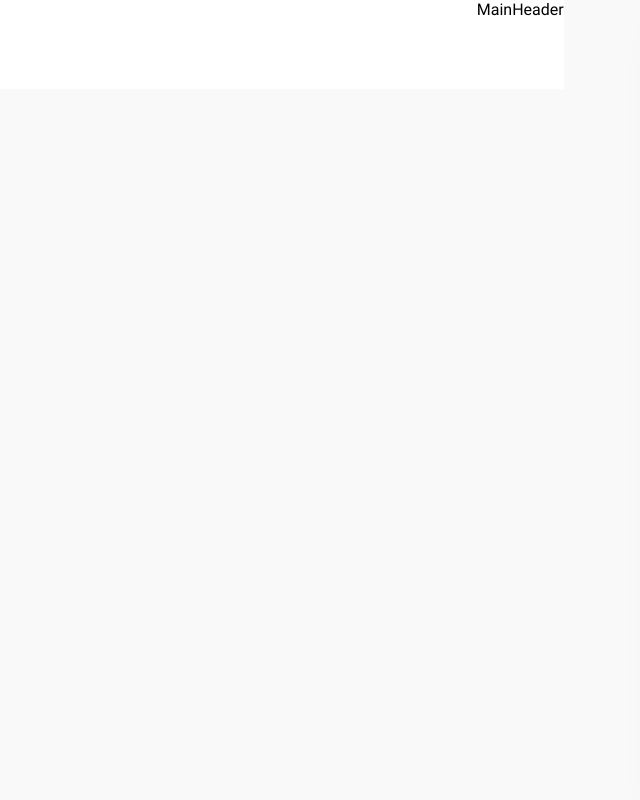
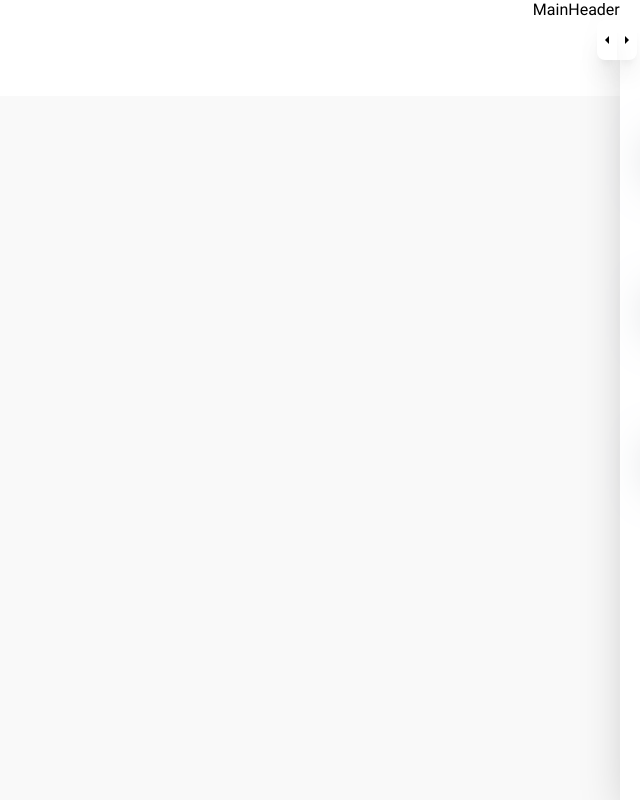
Before and after one commit to orgamiryazdani/admin-panel-shop, a React (Vite) app: page / in a window 1280 px wide. Shown: the whole page, without its empty margins (640-1280 px from the left). Built offline with nearby package versions, Linux system fonts and the light colour scheme.

Commit message:
change type and style app layout , right menu

```diff
--- a/package.json
+++ b/package.json
@@ -13,6 +13,7 @@
     "@reduxjs/toolkit": "^2.2.1",
     "@tanstack/react-query": "^5.28.4",
     "axios": "^1.6.8",
+    "clsx": "^2.1.0",
     "react": "^18.2.0",
     "react-dom": "^18.2.0",
     "react-hot-toast": "^2.4.1",
--- /dev/null
+++ b/src/app/store.ts
@@ -0,0 +1,13 @@
+import { configureStore } from '@reduxjs/toolkit'
+import menuReducer from '../features/menu/menuSlice'
+
+export const store = configureStore({
+    reducer: {
+        menu: menuReducer,
+    },
+})
+
+// Infer the `RootState` and `AppDispatch` types from the store itself
+export type RootState = ReturnType<typeof store.getState>
+// Inferred type: {posts: PostsState, comments: CommentsState, users: UsersState}
+export type AppDispatch = typeof store.dispatch
--- /dev/null
+++ b/src/features/menu/menuSlice.ts
@@ -0,0 +1,38 @@
+import { createSlice } from '@reduxjs/toolkit'
+
+export interface CounterState {
+  menuValue: boolean;
+  hideMenuValue: boolean;
+}
+
+const initialState: CounterState = {
+  menuValue: localStorage.getItem("menu") === "true" || false,
+  hideMenuValue: localStorage.getItem("hideMenu") === "true" || false,
+}
+
+export const menuSlice = createSlice({
+  name: 'menu',
+  initialState,
+  reducers: {
+    openMenu: (state) => {
+      localStorage.setItem("menu", true.toString());
+      localStorage.setItem("hideMenu", false.toString());
+      state.menuValue = true;
+      state.hideMenuValue = false;
+    },
+    closeMenu: (state) => {
+      localStorage.setItem("menu", false.toString());
+      state.menuValue = false;
+      state.hideMenuValue = false;
+    },
+    hideMenu: (state) => {
+      localStorage.setItem("hideMenu", true.toString());
+      state.hideMenuValue = true;
+      state.menuValue = false;
+    },
+  },
+})
+
+export const { openMenu, closeMenu, hideMenu } = menuSlice.actions
+
+export default menuSlice.reducer
--- a/src/index.css
+++ b/src/index.css
@@ -50,7 +50,9 @@
 }
 
 body {
-  background: #f9f9f9;
+  width: 100vw;
+  height: 100vh;
+  /* overflow: hidden; */
 }
 
 @layer components {
--- a/src/pages/Products.tsx
+++ b/src/pages/Products.tsx
@@ -1,7 +1,7 @@
 import AppLayout from "../ui/AppLayout";
 
 const Products = () => {
-  return <AppLayout>Products</AppLayout>;
+  return <AppLayout><div>products</div></AppLayout>;
 };
 
 export default Products;
--- a/src/types/MenuItem.ts
+++ b/src/types/MenuItem.ts
@@ -11,4 +11,4 @@ export type menuItem = {
         path: string;
         icon: IconType | any;
     }[]
-}[];
+};
--- a/src/ui/AppLayout.tsx
+++ b/src/ui/AppLayout.tsx
@@ -1,22 +1,38 @@
 import { ReactNode } from "react";
 import MainHeader from "./header/MainHeader";
 import MainMenu from "./menu/MainMenu";
+import { useSelector } from "react-redux";
+import { RootState } from "../app/store";
 
 type Props = {
   children?: ReactNode;
 };
 
 const AppLayout = ({ children }: Props) => {
+  const { menuValue, hideMenuValue } = useSelector(
+    (state: RootState) => state.menu,
+  );
+
   return (
-    <div className='grid grid-cols-12 grid-rows-9 w-screen h-screen max-w-[1400px]'>
-      <div className='row-span-1 col-start-3 col-end-13 bg-white'>
-        <MainHeader />
-      </div>
-      <div className='col-start-1 col-end-1 row-start-1 row-end-10 shadow-2xl bg-white'>
+    <div className='flex flex-row h-screen max-w-[1400px]'>
+      <div
+        className={`${menuValue ? "w-[20%]" : "w-[8.3%]"} ${
+          hideMenuValue ? "!w-[0%]" : "w-1/5"
+        } relative transition-all duration-300 ease-in-out h-ful bg-secondary-100 shadow-2xl z-10`}>
         <MainMenu />
       </div>
-      <div className='col-start-3 col-end-13 row-start-2 row-end-10 '>
-        {children}
+      <div
+        className={`flex flex-col transition-all duration-300 ease-in-out ${
+          menuValue
+            ? "w-[80%]"
+            : hideMenuValue == false
+            ? "w-[91.7%]"
+            : "w-[100%]"
+        } `}>
+        <div className={`h-[12%] w-full bg-secondary-100`}>
+          <MainHeader />
+        </div>
+        <div className='h-[88%] w-full bg-secondary-200'>{children}</div>
       </div>
     </div>
   );
--- a/src/ui/menu/RightMenu.tsx
+++ b/src/ui/menu/RightMenu.tsx
@@ -10,9 +10,11 @@ import { FaUsers } from "react-icons/fa";
 import { Link, useLocation } from "react-router-dom";
 import { IoAddOutline } from "react-icons/io5";
 import { BsFillBoxSeamFill } from "react-icons/bs";
-import { useState } from "react";
+import { useDispatch, useSelector } from "react-redux";
+import { closeMenu, hideMenu, openMenu } from "../../features/menu/menuSlice";
+import { RootState } from "../../app/store";
 
-const menuItems: menuItem = [
+const menuItems: menuItem[] = [
   {
     id: 1,
     title: "محصولات",
@@ -36,7 +38,7 @@ const menuItems: menuItem = [
       {
         id: 1,
         title: "اضافه کردن دسته بندی",
-        path: "/addProduct",
+        path: "/add-category",
         icon: <IoAddOutline />,
       },
     ],
@@ -50,7 +52,7 @@ const menuItems: menuItem = [
       {
         id: 1,
         title: "اضافه کردن کاربر",
-        path: "/addProduct",
+        path: "/user",
         icon: <IoAddOutline />,
       },
     ],
@@ -59,44 +61,56 @@ const menuItems: menuItem = [
 
 const RightMenu = () => {
   const { pathname } = useLocation();
-  const [menu, setMenu] = useState(true);
+
+  const { menuValue, hideMenuValue } = useSelector(
+    (state: RootState) => state.menu,
+  );
+  const dispatch = useDispatch();
+
+  const checkMenuTrue = (item: menuItem) => {
+    if (item.subset?.some((s) => pathname == s.path)) {
+      return true;
+    } else if (item.path == pathname) {
+      return true;
+    }
+  };
 
   return (
+    <>
       <div
-      className={`h-full duration-300 ease-in-out ${
-        menu ? "w-full" : "w-28"
+        className={`w-full h-20 flex items-center justify-center absolute top-0 z-10 ${
+          hideMenuValue ? "-left-0" : "-left-14"
+        } ${!menuValue ? "visible" : "hidden"} }`}>
+        <div
+          onClick={() => dispatch(hideMenu())}
+          className='w-5 h-10 rounded-r-lg cursor-pointer shadow-xl flex items-center justify-center bg-secondary-100'>
+          <IoMdArrowDropright />
+        </div>
+        <div
+          onClick={() => dispatch(openMenu())}
+          className='w-5 h-10 rounded-l-lg cursor-pointer shadow-xl flex items-center justify-center bg-secondary-100'>
+          <IoMdArrowDropleft />
+        </div>
+      </div>
+      <div
+        className={`h-full duration-300 ease-in-out relative w-full ${
+          hideMenuValue ? "w-0 hidden" : "w-full"
         }`}>
-      <div
-        className={`flex items-center justify-around w-full h-20 text-secondary-600 ${
-          menu ? "visible" : "hidden"
-        }`}>
-        <div
-          className={`flex items-center font-bold ${
-            menu ? "visible" : "hidden"
-          }`}>
+        <div className='flex items-center justify-around w-full h-20 text-secondary-600'>
+          <div className='flex items-center font-bold'>
             <div className='flex items-center text-secondary-100 justify-center w-10 h-10 rounded-xl bg-purple-500 ml-3'>
               K
             </div>
-          <p>پنل ادمین</p>
+            <p className={`${menuValue ? "visible" : "hidden"}`}>پنل ادمین</p>
           </div>
           <FiMenu
-          className='w-6 h-6 cursor-pointer'
-          onClick={() => setMenu(!menu)}
+            className={`w-6 h-6 cursor-pointer ${
+              menuValue ? "visible" : "hidden"
+            }`}
+            onClick={() => dispatch(closeMenu())}
           />
         </div>
-      <div
-        className={`w-full h-20 flex items-center justify-center ${
-          menu ? "hidden" : "visible"
-        }`}>
-        <div className='w-5 h-10 rounded-r-lg cursor-pointer border-r border-t border-b shadow-xl flex items-center justify-center bg-secondary-100'>
-          <IoMdArrowDropright />
-        </div>
-        <div
-          onClick={() => setMenu(true)}
-          className='w-5 h-10 rounded-l-lg cursor-pointer border shadow-xl flex items-center justify-center bg-secondary-100'>
-          <IoMdArrowDropleft />
-        </div>
-      </div>
+
         <div className='w-full h-auto flex items-center justify-around flex-col'>
           {menuItems.map((item) => (
             <div
@@ -105,19 +119,25 @@ const RightMenu = () => {
               <Link
                 to={item.path}
                 className={`flex items-center w-full h-auto px-5 py-2 ${
-                menu ? "justify-between" : "justify-center"
+                  menuValue ? "justify-between" : "justify-center"
                 }`}>
                 <div className='flex items-center'>
                   <div
-                  className={`text-secondary-400 text-[22px] ${
-                    menu
+                    className={`text-secondary-400 text-[22px]
+                    ${
+                      item.path == pathname && menuValue == false
+                        ? "bg-secondary-800 !text-secondary-100"
+                        : ""
+                    }
+                    ${
+                      menuValue
                         ? "ml-4"
-                      : "ml-0 w-10 h-10 rounded-xl bg-secondary-100 flex items-center justify-center shadow-2xl"
+                        : "ml-0 w-12 h-12 rounded-xl bg-secondary-100 z-20 shadow-2xl shadow-gray-500 flex items-center justify-center"
                     }`}>
                     {item.icon}
                   </div>
                   <span
-                  className={`${menu ? "visible" : "hidden"} ${
+                    className={`${menuValue ? "visible" : "hidden"} ${
                       pathname == item.path
                         ? "text-secondary-800 font-bold"
                         : "text-secondary-500"
@@ -127,34 +147,43 @@ const RightMenu = () => {
                 </div>
                 <div
                   className={`duration-200 ease-in-out text-secondary-500 ${
-                  pathname == item.path ? "-rotate-90" : "rotate-0"
-                } ${menu ? "visible" : "hidden"}`}>
+                    checkMenuTrue(item) == true ? "-rotate-90" : "rotate-0"
+                  } ${menuValue ? "visible" : "hidden"}`}>
                   <IoIosArrowBack />
                 </div>
               </Link>
               <div
-              className={`flex flex-col items-center justify-around ${
-                menu ? "visible" : "hidden"
-              } ${
-                pathname == item.path
+                className={`flex flex-col items-center justify-around  ${
+                  checkMenuTrue(item) == true
                     ? "h-auto overflow-visible"
                     : "h-0 overflow-hidden"
-              }`}>
+                } ${menuValue ? "" : "h-auto overflow-visible"}`}>
                 {item.subset?.map((subset) => (
                   <Link
                     className='text-xs py-2'
                     to={subset.path}
                     key={subset.id}>
                     <div className='flex items-center'>
-                    <div className='text-secondary-400 text-base ml-1'>
+                      <div
+                        className={`text-base ml-1 duration-300 transition-all ease-in-out ${
+                          menuValue
+                            ? "text-secondary-500"
+                            : "w-6 h-6 bg-secondary-300 text-secondary-400 shadow-lg shadow-gray-300 rounded-lg flex items-center justify-center"
+                        } ${
+                          pathname == subset.path && menuValue == false
+                            ? "bg-secondary-400 !text-secondary-100 w-6 h-6 rounded-2xl"
+                            : "text-secondary-400"
+                        }`}>
                         {subset.icon}
                       </div>
                       <span
-                      className={
+                        className={`
+                          ${
                             pathname == subset.path
                               ? "text-secondary-800 font-bold"
                               : "text-secondary-500"
-                      }>
+                          }
+                            ${menuValue ? "visible" : "hidden"}`}>
                         {subset.title}
                       </span>
                     </div>
@@ -165,6 +194,7 @@ const RightMenu = () => {
           ))}
         </div>
       </div>
+    </>
   );
 };
 
```
Also changed, not shown: src/App.tsx (+9 -0 lines), 1 other file (tests, documents, lock files or other folders). Lines whose indentation alone changed are shown as unchanged.
